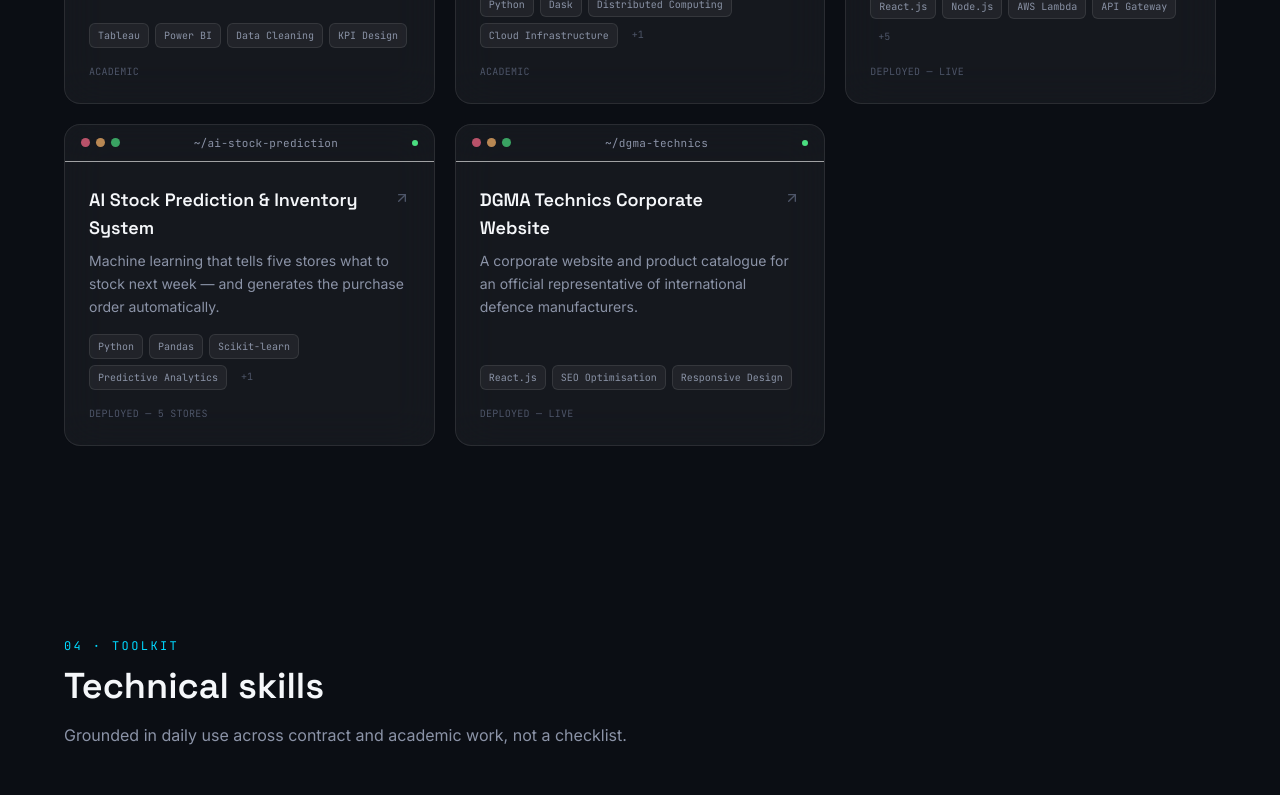
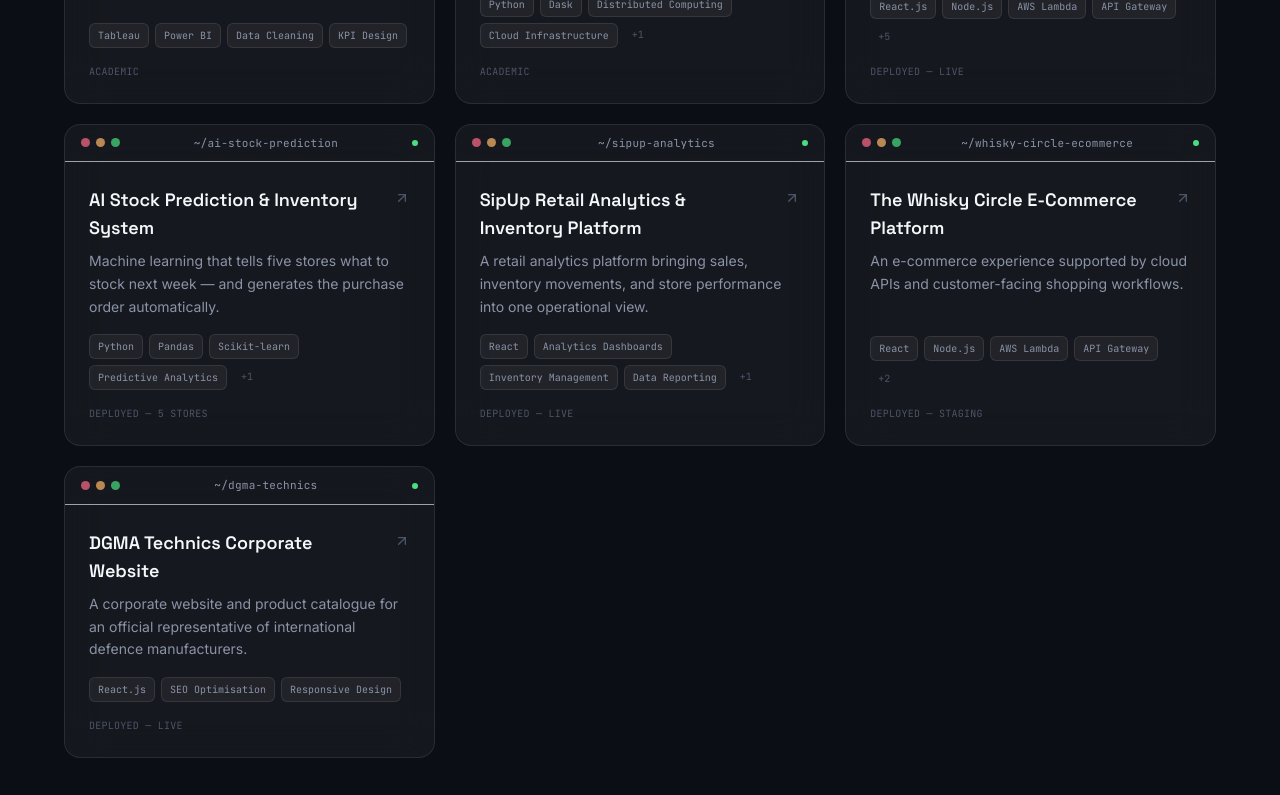
Before and after one commit to Umer-014/Portfolio-014, a React (Vite) app: page / in a window 1280 px wide. Shown: the part 3380-4175 px from the top of the page. Built offline with nearby package versions, Linux system fonts and the light colour scheme.

Commit message:
Add SipUp and Whisky Circle portfolio projects

```diff
--- a/src/data/projects.js
+++ b/src/data/projects.js
@@ -278,6 +278,76 @@ export const projects = [
     ],
   },
   {
+    slug: "sipup-analytics",
+    name: "SipUp Retail Analytics & Inventory Platform",
+    tagline: "A retail analytics platform bringing sales, inventory movements, and store performance into one operational view.",
+    year: "2026",
+    role: "Software Developer",
+    status: "DEPLOYED — LIVE",
+    categories: ["Software Development", "Data Visualization"],
+    externalUrl: "https://analytics.sipup.co.uk/",
+    cover: { icon: "bar-chart", gradient: "from-cyan to-mint" },
+    techStack: ["React", "Analytics Dashboards", "Inventory Management", "Data Reporting", "Excel Export"],
+    overview: "SipUp is a retail analytics and inventory platform designed to help teams review sales activity, monitor stock, and make operational decisions using a centralised view of business data.",
+    problem: "Retail operations can become difficult to oversee when sales activity, stock adjustments, and store-level reporting are spread across separate workflows.",
+    solution: "The platform brings key operational information into a single interface, helping users review sales performance, follow inventory changes, and export reports for further analysis.",
+    architecture: "Retail and EPOS data → application data layer → analytics and inventory views → reporting and export",
+    features: [
+      "Sales reporting and store-level performance views",
+      "Inventory visibility and stock adjustment history",
+      "EPOS transaction review",
+      "Operational reporting with Excel export",
+      "A central workspace for day-to-day retail analysis"
+    ],
+    challenges: [
+      "Presenting operational data clearly so users can move between sales and stock workflows without losing context.",
+      "Making reports useful for day-to-day decisions while keeping the interface approachable for non-technical users."
+    ],
+    results: [
+      "Delivered a live analytics platform for reviewing retail sales and inventory information.",
+      "Consolidated key reporting workflows into a single interface."
+    ],
+    future: [
+      "Add role-based reporting views for different store responsibilities.",
+      "Expand trend analysis and forecasting as validated data and requirements become available."
+    ]
+  },
+  {
+    slug: "whisky-circle-ecommerce",
+    name: "The Whisky Circle E-Commerce Platform",
+    tagline: "An e-commerce experience supported by cloud APIs and customer-facing shopping workflows.",
+    year: "2026",
+    role: "Web Developer",
+    status: "DEPLOYED — STAGING",
+    categories: ["Software Development", "Cloud"],
+    externalUrl: "https://stage.whiskycircle.co.uk/",
+    cover: { icon: "shopping-cart", gradient: "from-amber to-violet" },
+    techStack: ["React", "Node.js", "AWS Lambda", "API Gateway", "MongoDB", "Stripe"],
+    overview: "The Whisky Circle is an e-commerce website project with a customer-facing storefront and supporting backend services, developed with a modern React and cloud-oriented stack.",
+    problem: "An online store needs a coherent browsing and checkout experience while coordinating product information and backend services reliably.",
+    solution: "The project combines a responsive React storefront with API-driven backend functionality and a database-backed application layer. The current public link is a staging deployment, so it is labelled accordingly.",
+    architecture: "React storefront → API Gateway → AWS Lambda services → MongoDB, with payment integration handled through Stripe where enabled",
+    features: [
+      "Responsive storefront and product browsing",
+      "API-backed application workflows",
+      "Cloud-hosted backend services",
+      "Database-backed product and application data",
+      "Staging deployment for review and iteration"
+    ],
+    challenges: [
+      "Keeping the customer-facing experience consistent while the application is developed across frontend and backend services.",
+      "Coordinating external integrations carefully so payment and order workflows can be tested before production release."
+    ],
+    results: [
+      "Published a staging website for review at stage.whiskycircle.co.uk.",
+      "Established a foundation for a cloud-backed e-commerce experience."
+    ],
+    future: [
+      "Complete end-to-end checkout and order-flow verification before production release.",
+      "Add verified screenshots and measurable outcomes once the production workflow is confirmed."
+    ]
+  },
+  {
     slug: "dgma-technics",
     name: "DGMA Technics Corporate Website",
     tagline: "A corporate website and product catalogue for an official representative of international defence manufacturers.",
```
